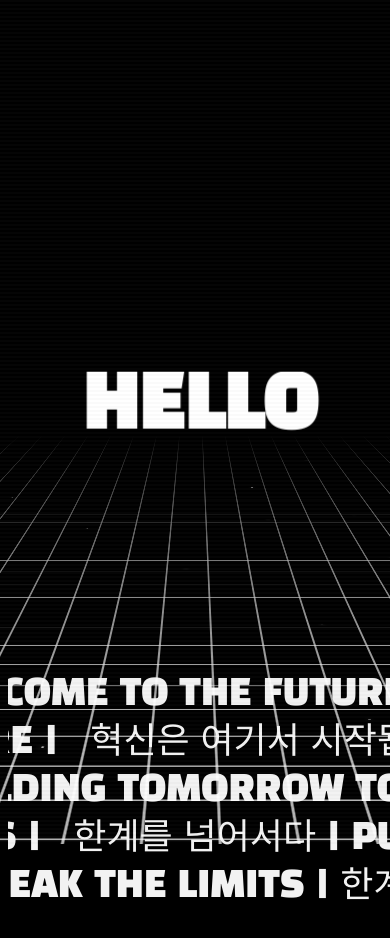
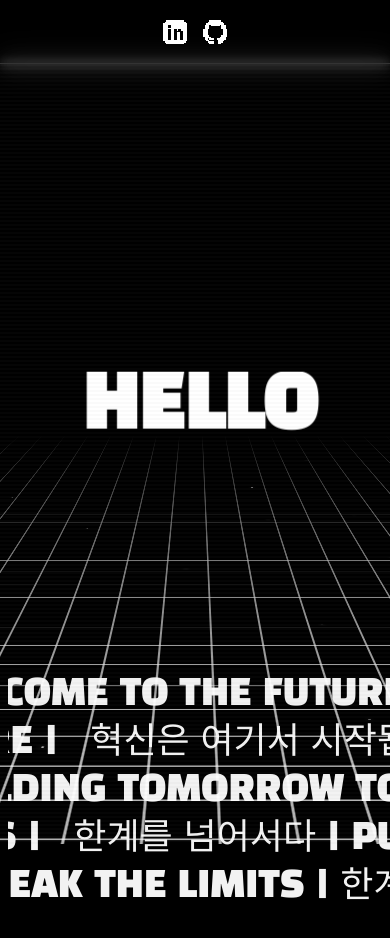
Before and after one commit to JaeMinBird/Portfolio, a Next.js app: page / in a window 390 px wide. Shown: the top 938 px of the page. Built offline with nearby package versions, Linux system fonts and the light colour scheme.

Commit message:
Added mobile compatibility to header

```diff
--- a/src/components/Header.tsx
+++ b/src/components/Header.tsx
@@ -1,6 +1,6 @@
 'use client';
 
-import { useState } from 'react';
+import { useState, useEffect } from 'react';
 import Link from 'next/link';
 import Image from 'next/image';
 import { motion } from 'framer-motion';
@@ -15,6 +15,20 @@ const NAV_ITEMS = [
 export function Header() {
   const [hoveredItem, setHoveredItem] = useState<string | null>(null);
   const [isNameHovered, setIsNameHovered] = useState(false);
+  const [isMinimal, setIsMinimal] = useState(false);
+
+  // Add resize listener to check window width
+  useEffect(() => {
+    const handleResize = () => {
+      setIsMinimal(window.innerWidth < 1000);
+    };
+
+    // Initial check
+    handleResize();
+
+    window.addEventListener('resize', handleResize);
+    return () => window.removeEventListener('resize', handleResize);
+  }, []);
 
   const handleClick = (e: React.MouseEvent, href: string) => {
     e.preventDefault();
@@ -39,6 +53,46 @@ export function Header() {
       }, 100);
     }
   };
+
+  if (isMinimal) {
+    return (
+      <header className="fixed left-0 top-0 w-full flex justify-center p-4 z-50 font-mono bg-black">
+        <div className="flex space-x-2">
+          <a
+            href="https://linkedin.com"
+            target="_blank"
+            rel="noopener noreferrer"
+            className="social-icon-glow p-1"
+          >
+            <Image
+              src="/linkedin-pixel.svg"
+              alt="LinkedIn"
+              width={24}
+              height={24}
+              className="w-6 h-6 pixelated"
+              unoptimized
+            />
+          </a>
+          <a
+            href="https://github.com"
+            target="_blank"
+            rel="noopener noreferrer"
+            className="social-icon-glow p-1"
+          >
+            <Image
+              src="/github-pixel.svg"
+              alt="GitHub"
+              width={24}
+              height={24}
+              className="w-6 h-6 pixelated"
+              unoptimized
+            />
+          </a>
+        </div>
+        <div className="absolute bottom-0 left-0 w-full h-px bg-white/20 shadow-glow" />
+      </header>
+    );
+  }
 
   return (
     <header className="fixed left-0 top-0 w-full hidden md:flex items-center justify-between p-4 z-50 font-mono">
```
